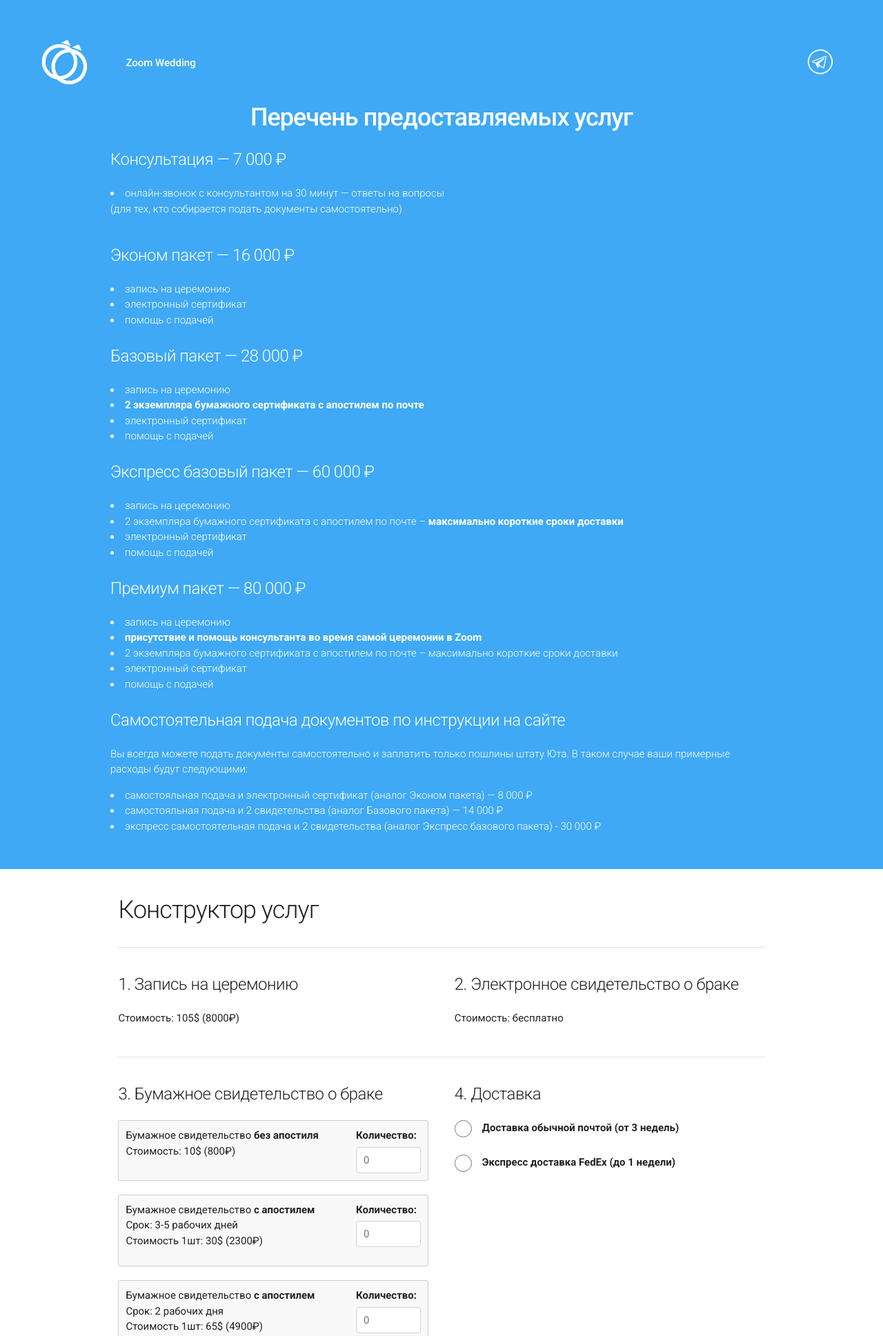
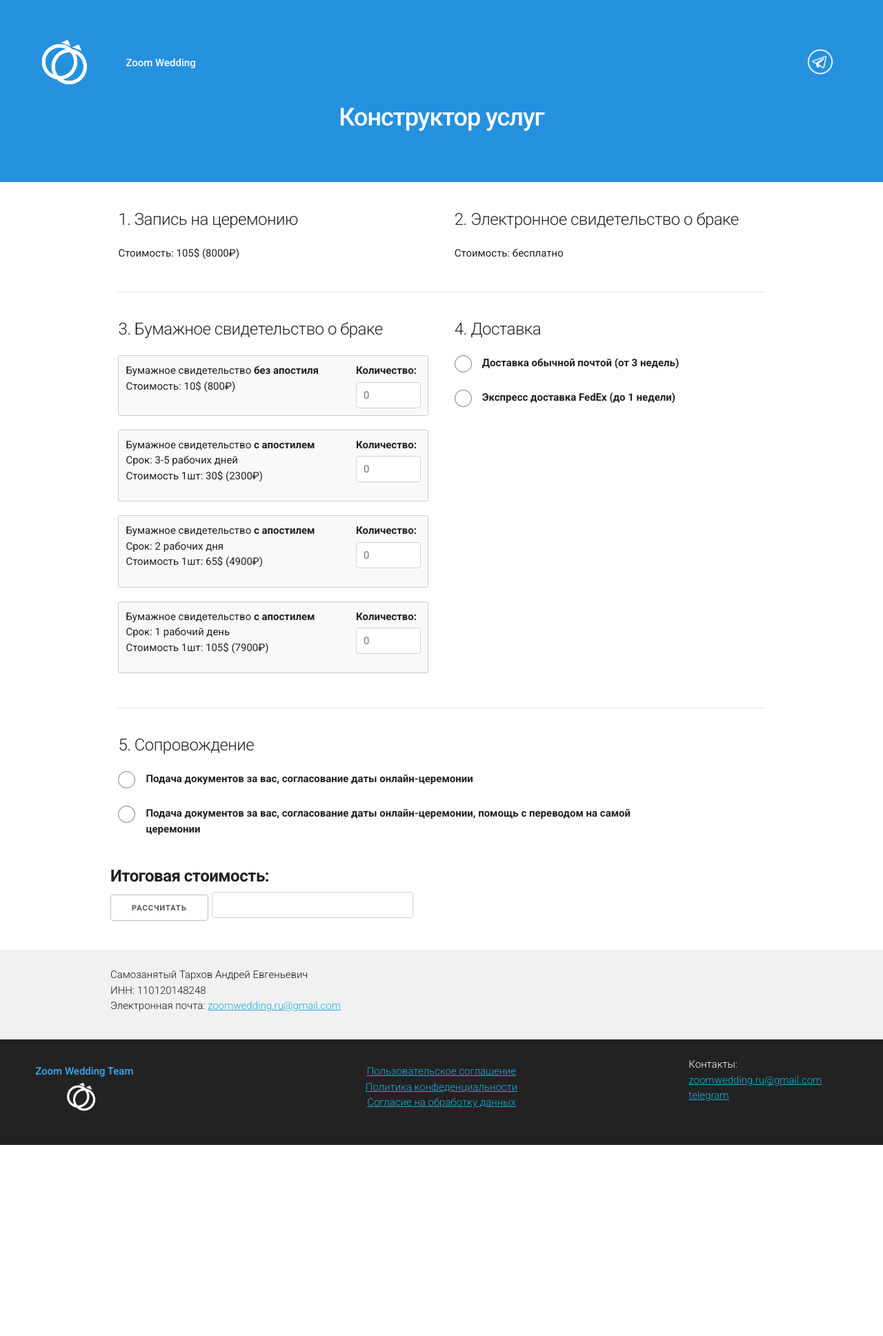
Before and after one commit to zoomwedding/zoomwedding.github.io, a PHP site: page /payment_2.html in a window 1280 px wide. Shown: the top 1937 px of the page at 69% size. After the commit the page ends 1660 px from the top, so only its background shows below. Run offline with PHP 8.4, Linux system fonts and the light colour scheme; some libraries are stand-ins or nearby versions.

Commit message:
design payment 2

```diff
--- a/css/custom.css
+++ b/css/custom.css
@@ -24,7 +24,8 @@ html, body {
     background-position: center;
     background-repeat: no-repeat;
     background-size: cover;
-	background-color: #3fa9f5;
+/*	background-color: #3fa9f5;*/
+	background-color: #2591de;
 	font-weight: 300;
 	padding-top: 50px;
 	padding-bottom: 4%;
--- a/payment_2.html
+++ b/payment_2.html
@@ -50,45 +50,7 @@
 		</div>
 		<div class="container">
 			<div class="row">
-				<h3 class="payment-tit">Перечень предоставляемых услуг</h3>
-			</div>
-			<div class="row">
-				<div class="twelve col">
-					<h5>Консультация — 7 000 ₽</h5>
-						<li>онлайн-звонок с консультантом на 30 минут — ответы на вопросы</li>
-						<p>(для тех, кто собирается подать документы самостоятельно)</p>
-					<br>
-					<h5>Эконом пакет — 16 000 ₽</h5>
-						<li>запись на церемонию</li>
-						<li>электронный сертификат</li>
-						<li>помощь с подачей</li>
-					<br>
-					<h5>Базовый пакет — 28 000 ₽</h5>
-						<li>запись на церемонию</li>
-						<li><b>2 экземпляра бумажного сертификата с апостилем по почте</b></li>
-						<li>электронный сертификат</li>
-						<li>помощь с подачей</li>
-					<br>
-					<h5>Экспресс базовый пакет — 60 000 ₽</h5>
-						<li>запись на церемонию</li>
-						<li>2 экземпляра бумажного сертификата с апостилем по почте – <b>максимально короткие сроки доставки</b></li>
-						<li>электронный сертификат</li>
-						<li>помощь с подачей</li>
-					<br>
-					<h5>Премиум пакет — 80 000 ₽</h5>
-						<li>запись на церемонию</li>
-						<li><b>присутствие и помощь консультанта во время самой церемонии в Zoom</b></li>
-						<li>2 экземпляра бумажного сертификата с апостилем по почте – максимально короткие сроки доставки</li>
-						<li>электронный сертификат</li>
-						<li>помощь с подачей</li>
-					<br>
-					<h5>Самостоятельная подача документов по инструкции на сайте</h5>
-					<p>Вы всегда можете подать документы самостоятельно и заплатить только пошлины штату Юта.
-						В таком случае ваши примерные расходы будут следующими:</p>
-					<li>самостояльная подача и электронный сертификат (аналог Эконом пакета) — 8 000 ₽</li>
-					<li>самостояльная подача и 2 свидетельства (аналог Базового пакета) — 14 000 ₽</li>
-					<li>экспресс самостоятельная подача и 2 свидетельства (аналог Экспресс базового пакета) - 30 000 ₽</li>
-				</div>
+				<h3 class="payment-tit">Конструктор услуг</h3>
 			</div>
 		</div>
 	</div>
@@ -101,8 +63,6 @@
 
 			<form class="cart" id="cart_custom">
 				<fieldset id="product-summary">
-					<h3>Конструктор услуг</h3>
-						<hr>
 
 						<div class="row">
 							<div class="six col min-box">
```
